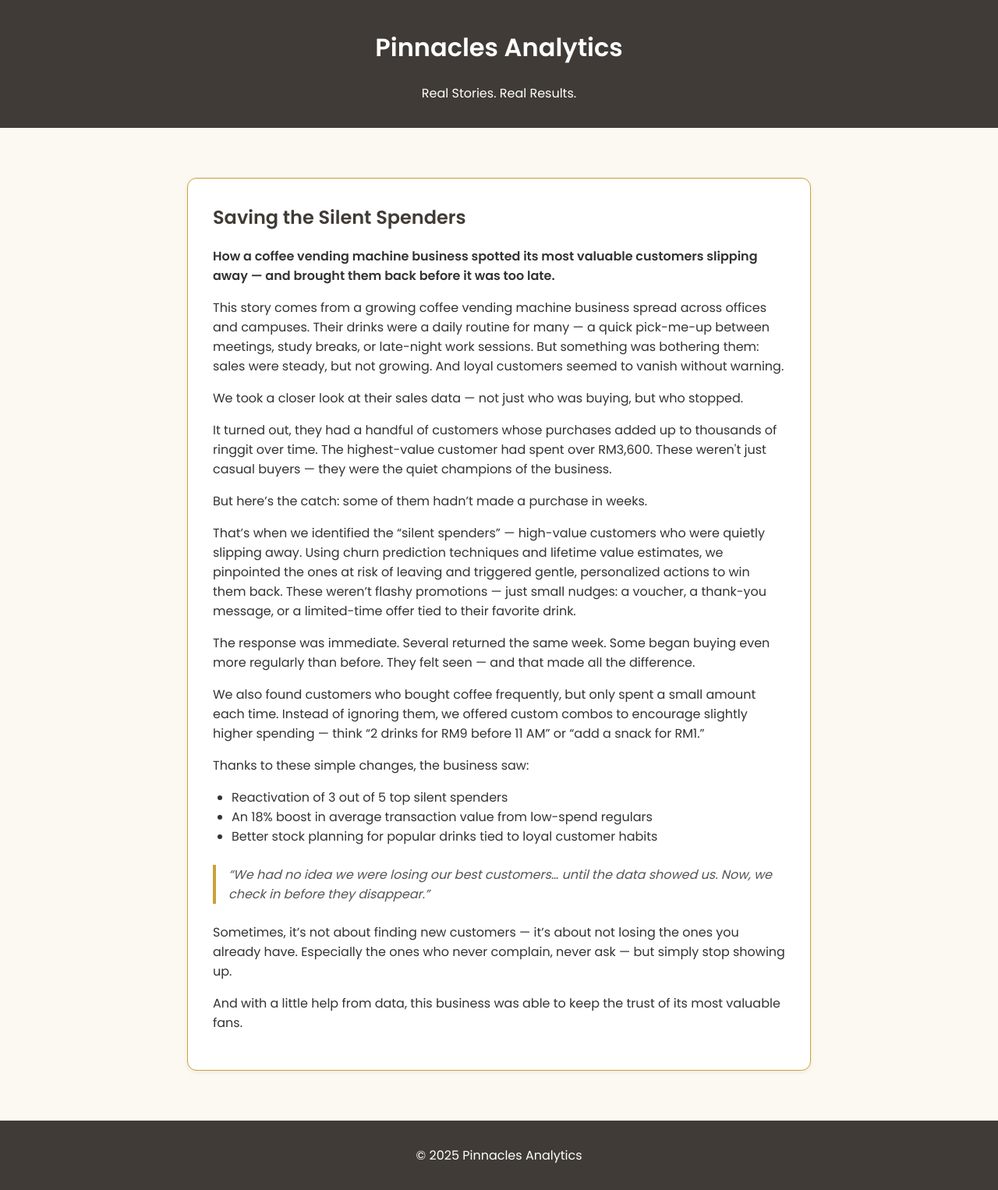
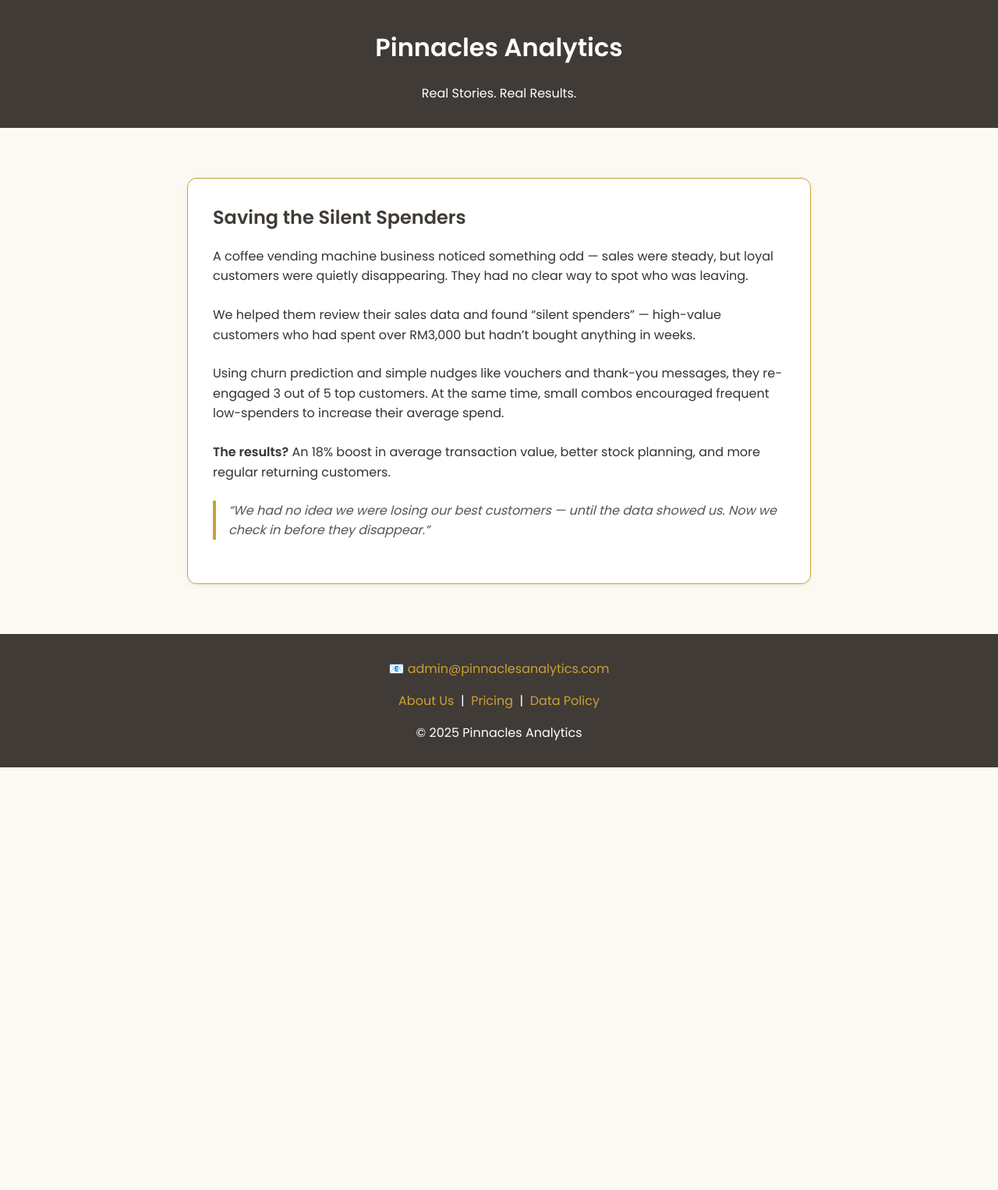
Before and after one commit to lyven81/pinnacles-learning-website, a Jekyll site: the page case-study/case-study-3.html, which Jekyll copies as it is, in a window 1280 px wide. Shown: the whole page at 78% size. Built offline with Jekyll 4.4.1, drawn with Linux system fonts in a browser that asks for light colours; after the commit the page ends 984 px from its top, so only the background shows below that.

Commit message:
Update case-study-3.html

```diff
--- a/case-study/case-study-3.html
+++ b/case-study/case-study-3.html
@@ -4,6 +4,7 @@
   <meta charset="utf-8"/>
   <meta name="viewport" content="width=device-width, initial-scale=1.0"/>
   <title>Saving the Silent Spenders | Case Study | Pinnacles Analytics</title>
+  <meta name="description" content="How a coffee vending machine business used data analytics to retain high-value customers and boost revenue.">
   <link href="https://fonts.googleapis.com/css2?family=Poppins:wght@400;500;600&display=swap" rel="stylesheet"/>
   <style>
     body {
@@ -13,17 +14,20 @@
       margin: 0;
       padding: 0;
     }
+
     header, footer {
       background-color: #403B36;
       color: #FFFFFF;
       text-align: center;
       padding: 1rem;
     }
+
     .container {
       max-width: 800px;
       margin: 2rem auto;
       padding: 2rem;
     }
+
     .case-card {
       background: #FFFFFF;
       border: 1px solid #CBA135;
@@ -31,10 +35,17 @@
       box-shadow: 0 2px 6px rgba(0, 0, 0, 0.06);
       padding: 2rem;
     }
+
     .case-card h2 {
       color: #403B36;
       margin-top: 0;
     }
+
+    .case-card p {
+      margin-bottom: 1.5rem;
+      line-height: 1.6;
+    }
+
     .case-card blockquote {
       font-style: italic;
       color: #555;
@@ -42,54 +53,66 @@
       padding-left: 1rem;
       border-left: 4px solid #CBA135;
     }
-    .case-card ul {
-      padding-left: 1.5rem;
+
+    footer a {
+      color: #CBA135;
+      text-decoration: none;
+    }
+
+    footer a:hover {
+      text-decoration: underline;
+    }
+
+    @media (max-width: 600px) {
+      .container {
+        padding: 1rem;
+      }
+
+      .case-card {
+        padding: 1.5rem;
+      }
     }
   </style>
 </head>
 <body>
+
   <header>
     <h1>Pinnacles Analytics</h1>
     <p>Real Stories. Real Results.</p>
   </header>
 
-  <div class="container">
+  <main class="container">
     <div class="case-card">
-      <h2> Saving the Silent Spenders</h2>
-      <p><strong>How a coffee vending machine business spotted its most valuable customers slipping away — and brought them back before it was too late.</strong></p>
-
-      <p>This story comes from a growing coffee vending machine business spread across offices and campuses. Their drinks were a daily routine for many — a quick pick-me-up between meetings, study breaks, or late-night work sessions. But something was bothering them: sales were steady, but not growing. And loyal customers seemed to vanish without warning.</p>
-
-      <p>We took a closer look at their sales data — not just who was buying, but who stopped.</p>
-
-      <p>It turned out, they had a handful of customers whose purchases added up to thousands of ringgit over time. The highest-value customer had spent over RM3,600. These weren't just casual buyers — they were the quiet champions of the business.</p>
-
-      <p>But here’s the catch: some of them hadn’t made a purchase in weeks.</p>
-
-      <p>That’s when we identified the “silent spenders” — high-value customers who were quietly slipping away. Using churn prediction techniques and lifetime value estimates, we pinpointed the ones at risk of leaving and triggered gentle, personalized actions to win them back. These weren’t flashy promotions — just small nudges: a voucher, a thank-you message, or a limited-time offer tied to their favorite drink.</p>
-
-      <p>The response was immediate. Several returned the same week. Some began buying even more regularly than before. They felt seen — and that made all the difference.</p>
-
-      <p>We also found customers who bought coffee frequently, but only spent a small amount each time. Instead of ignoring them, we offered custom combos to encourage slightly higher spending — think “2 drinks for RM9 before 11 AM” or “add a snack for RM1.”</p>
-
-      <p>Thanks to these simple changes, the business saw:</p>
-
-      <ul>
-        <li>Reactivation of 3 out of 5 top silent spenders</li>
-        <li>An 18% boost in average transaction value from low-spend regulars</li>
-        <li>Better stock planning for popular drinks tied to loyal customer habits</li>
-      </ul>
-
-      <blockquote>“We had no idea we were losing our best customers… until the data showed us. Now, we check in before they disappear.”</blockquote>
-
-      <p>Sometimes, it’s not about finding new customers — it’s about not losing the ones you already have. Especially the ones who never complain, never ask — but simply stop showing up.</p>
-
-      <p>And with a little help from data, this business was able to keep the trust of its most valuable fans.</p>
+      <h2>Saving the Silent Spenders</h2>
+      <p>
+        A coffee vending machine business noticed something odd — sales were steady, but loyal customers were quietly disappearing.
+        They had no clear way to spot who was leaving.
+      </p>
+      <p>
+        We helped them review their sales data and found “silent spenders” — high-value customers who had spent over RM3,000 but hadn’t bought anything in weeks.
+      </p>
+      <p>
+        Using churn prediction and simple nudges like vouchers and thank-you messages, they re-engaged 3 out of 5 top customers.
+        At the same time, small combos encouraged frequent low-spenders to increase their average spend.
+      </p>
+      <p>
+        <strong>The results?</strong> An 18% boost in average transaction value, better stock planning, and more regular returning customers.
+      </p>
+      <blockquote>
+        “We had no idea we were losing our best customers — until the data showed us. Now we check in before they disappear.”
+      </blockquote>
     </div>
-  </div>
+  </main>
 
   <footer>
+    <p>📧 <a href="mailto:admin@pinnaclesanalytics.com">admin@pinnaclesanalytics.com</a></p>
+    <p>
+      <a href="http://www.pinnaclesanalytics.com/about.html">About Us</a> &nbsp;|&nbsp;
+      <a href="http://www.pinnaclesanalytics.com/pricing.html">Pricing</a> &nbsp;|&nbsp;
+      <a href="http://www.pinnaclesanalytics.com/privacy-policy.html">Data Policy</a>
+    </p>
     <p>© 2025 Pinnacles Analytics</p>
   </footer>
+
 </body>
 </html>
```
